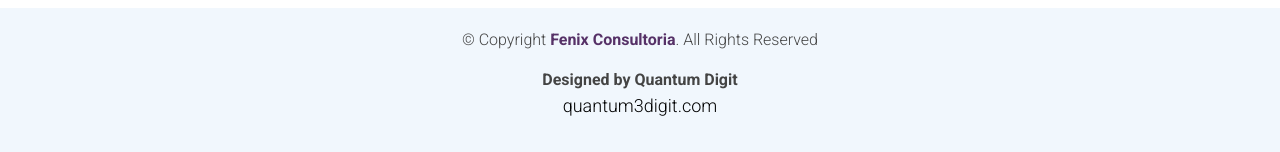
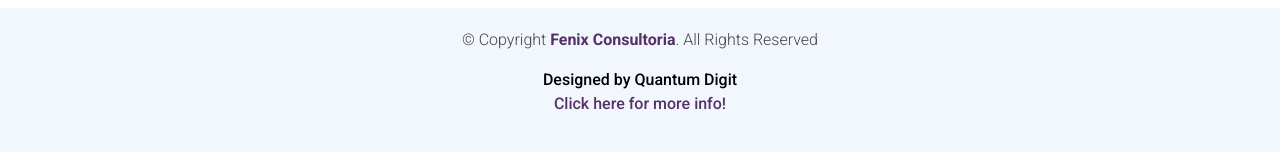
Before and after one commit to MannyTeam/fenixconsultoria.github.io, a React (Create React App) app: page /aboutUs in a window 1280 px wide. Shown: the part 927-1079 px from the top of the page. Built offline with nearby package versions, Linux system fonts and the light colour scheme.

Commit message:
fixed some issues

```diff
--- a/src/pages/aboutUs/UraniaProfile.tsx
+++ b/src/pages/aboutUs/UraniaProfile.tsx
@@ -49,7 +49,7 @@ export const UraniaProfile = () => {
                                             maxWidth: '110.22px',
                                             maxHeight: '31.33px',
                                         }}
-                                        href='https://www.linkedin.com/in/urania-barahona-bb017212b/'
+                                        href='https://www.linkedin.com/company/81524380/admin/feed/posts/'
                                         target="_blank"
                                         rel="noreferrer"
                                         role='button'
--- a/src/pages/footer/Footer.tsx
+++ b/src/pages/footer/Footer.tsx
@@ -63,8 +63,14 @@ export const Footer = () => {
             <Row className='justify-content-md-center'>
               <Col xs lg="3">
                 <FooterText>
-                  <span style={{ fontWeight: 'bold' }}>  Designed by Quantum Digit </span>
-                     <a style={{fontSize: '18px', color:'#000'}} href="https://quantum3digit.com/" target='_blank' rel="noreferrer noopener">quantum3digit.com</a>
+                  <a
+                    style={{color: '#000', fontWeight: 500}}
+                    href="https://quantum3digit.com/" target='_blank' rel="noreferrer noopener">
+                         Designed by Quantum Digit
+                   <p>
+                  <span  style={{fontSize: '16px', color: 'rgb(86, 49, 103)', fontWeight:500}} > Click here for more info!  </span>
+                   </p>
+                      </a>
                     </FooterText>
               </Col>
             </Row>
```
